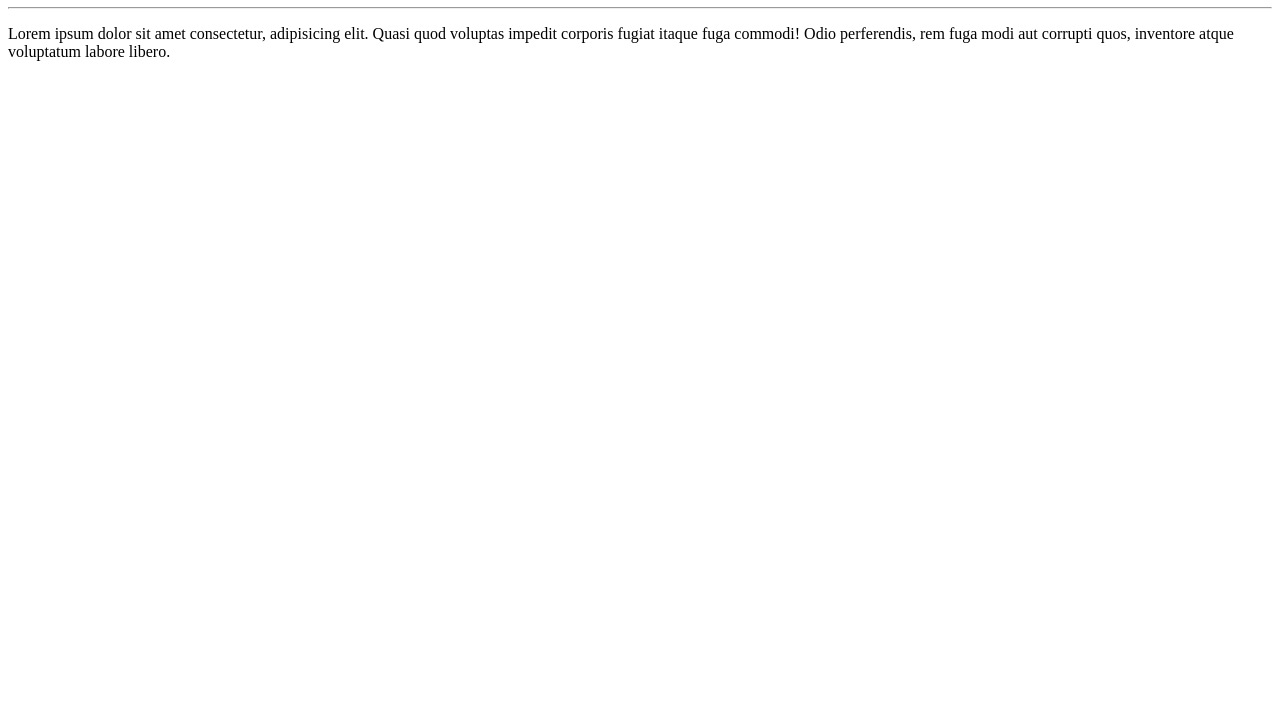
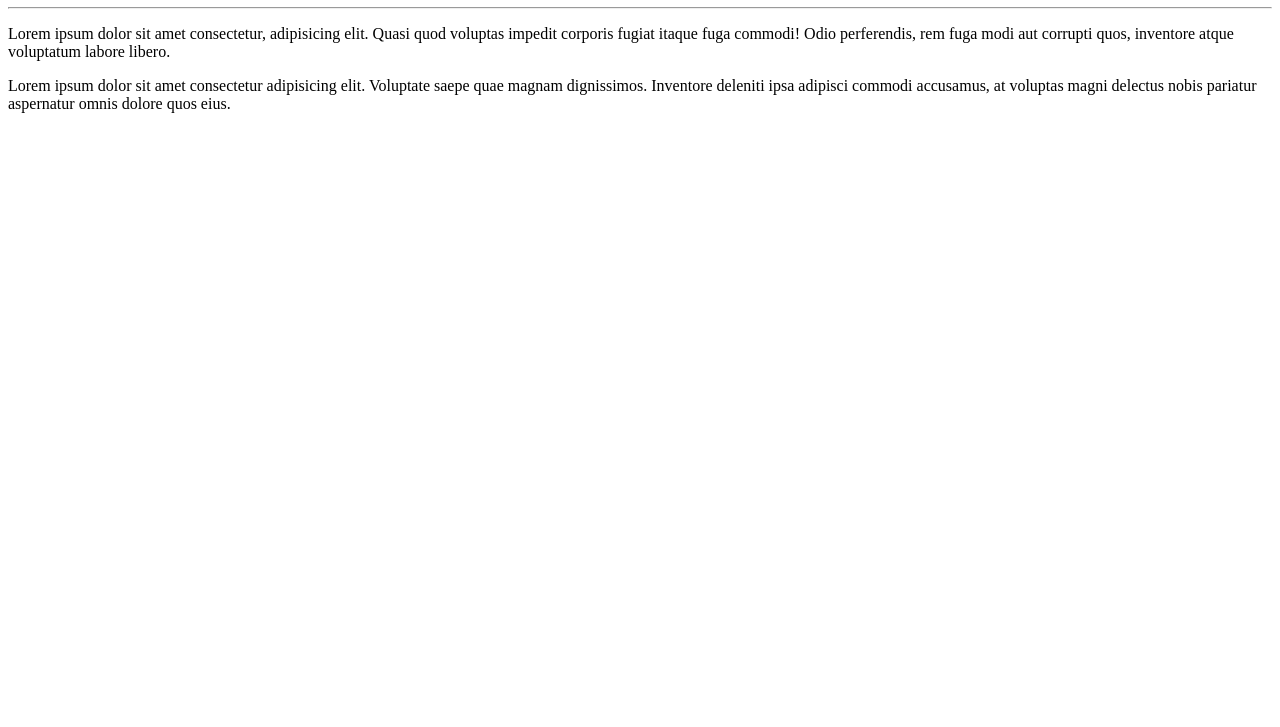
Before and after one commit to carlinhosdantass/Ola-Mundo, a plain HTML site: page Site-exemplo/index.html in a window 1280 px wide. Shown: the part 73-800 px from the top of the page. Drawn offline with Linux system fonts and the light colour scheme.

Commit message:
Adicionei 1 paragrafo

```diff
--- a/Site-exemplo/index.html
+++ b/Site-exemplo/index.html
@@ -10,5 +10,6 @@
     <h1>Olá, mundo!</h1>
     <hr>
     <p>Lorem ipsum dolor sit amet consectetur, adipisicing elit. Quasi quod voluptas impedit corporis fugiat itaque fuga commodi! Odio perferendis, rem fuga modi aut corrupti quos, inventore atque voluptatum labore libero.</p>
+    <p>Lorem ipsum dolor sit amet consectetur adipisicing elit. Voluptate saepe quae magnam dignissimos. Inventore deleniti ipsa adipisci commodi accusamus, at voluptas magni delectus nobis pariatur aspernatur omnis dolore quos eius.</p>
 </body>
 </html>
```
